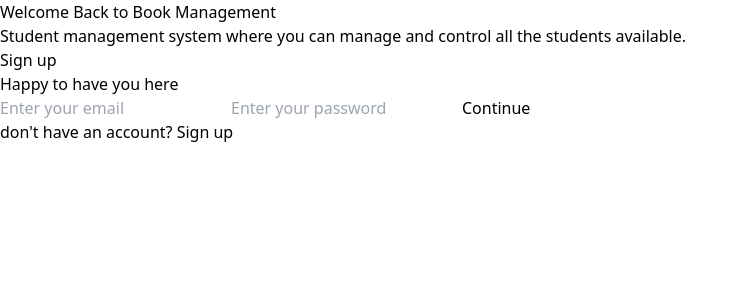
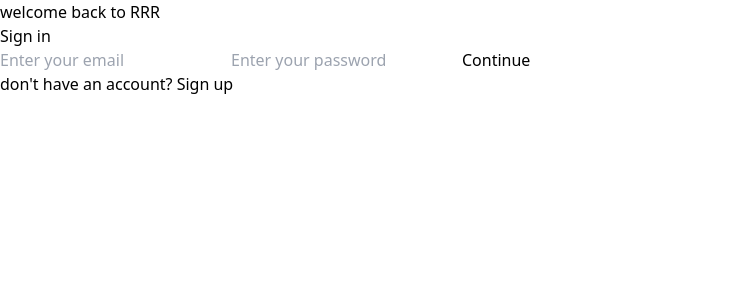
Before and after one commit to NkubitoyimanziRuth8/NE2024, a React (Vite) app in the folder frontend/: page / in a window 1280 px wide. Shown: the top 300 px of the page, without its empty margins (0-748 px from the left). Built offline with nearby package versions, Linux system fonts and the light colour scheme.

Commit message:
corrected error

```diff
--- a/frontend/src/app/Display.jsx
+++ b/frontend/src/app/Display.jsx
@@ -44,7 +44,7 @@ export default function Display() {
     book.author.toLowerCase().includes(searchTerm.toLowerCase()) ||
     book.publisher.toLowerCase().includes(searchTerm.toLowerCase()) ||
     book.publicationYear.toString().includes(searchTerm.toLowerCase()) ||
-    book.Subject.toLowerCase().includes(searchTerm.toLowerCase())
+    book.subject.toLowerCase().includes(searchTerm.toLowerCase())
   );
 
   // Pagination logic
@@ -90,7 +90,7 @@ export default function Display() {
               <td className='border p-2'>{book.author}</td>
               <td className='border p-2'>{book.publisher}</td>
               <td className='border p-2'>{book.publicationYear}</td>
-              <td className='border p-2'>{book.Subject}</td>
+              <td className='border p-2'>{book.subject}</td>
             </tr>
           ))}
         </tbody>
@@ -100,7 +100,7 @@ export default function Display() {
           <button
             key={index + 1}
             onClick={(event) => handleClick(event, index + 1)}
-            className={`mx-1 px-3 py-1 border rounded ${currentPage === index + 1 ? 'bg-gray-500 text-white' : 'bg-white text-blue-500'}`}
+            className={`mx-1 px-3 py-1 border rounded ${currentPage === index + 1 ? 'bg-blue-500 text-white' : 'bg-white text-blue-500'}`}
           >
             {index + 1}
           </button>
--- a/frontend/src/app/Login.jsx
+++ b/frontend/src/app/Login.jsx
@@ -33,17 +33,17 @@ export default function Login() {
   return (
     <section className='flex flex-col lg:flex-row justify-center items-center w-[100vw] h-[100vh]'>
       {/* Left Section */}
-      <div className='bg-blue-900 text-white flex flex-col justify-center items-center w-full lg:w-1/2 h-[50vh] lg:h-full p-8'>
-        <h1 className='text-3xl font-bold mb-4'>Welcome Back to Book Management</h1>
-        <p className='text-lg text-center'>
+      <div className='bg-gray-900 text-white flex flex-col justify-center items-center w-full lg:w-1/2 h-[50vh] lg:h-full p-8'>
+        <h1 className='text-3xl font-bold mb-4'>welcome back to RRR</h1>
+        {/* <p className='text-lg text-center'>
           Student management system where you can manage and control all the students available.
-        </p>
+        </p> */}
       </div>
 
       {/* Right Section */}
       <div className='flex flex-col justify-center items-center w-full lg:w-1/2 p-8'>
-        <h1 className='text-2xl font-bold text-blue-900 mb-4'>Sign up</h1>
-        <p className='mb-6 text-gray-600'>Happy to have you here</p>
+        <h1 className='text-2xl font-bold text-gray-900 mb-4'>Sign in</h1>
+        {/* <p className='mb-6 text-gray-600'>Happy to have you here</p> */}
 
         {/* Form */}
         <form onSubmit={handleSubmit} className='flex flex-col w-full max-w-md gap-4'>
@@ -51,7 +51,7 @@ export default function Login() {
           <input type="email" placeholder="Enter your email" name="email" onChange={handleChange} className='py-4 px-2 border-2 border-gray-300 rounded-md focus:outline-none focus:border-blue-800 placeholder:text-lg'/>
           <input type="password" placeholder="Enter your password" name="password" onChange={handleChange} className='py-4 px-2 border-2 border-gray-300 rounded-md focus:outline-none focus:border-blue-800 placeholder:text-lg'/>
 
-          <button type="submit" className='w-full bg-blue-900 text-white py-4 rounded-md hover:opacity-75 font-bold text-xl'>Continue</button>
+          <button type="submit" className='w-full bg-gray-900 text-white py-4 rounded-md hover:opacity-75 font-bold text-xl'>Continue</button>
         </form>
 
         <p className='mt-4'>don't have an account? <Link to="/register" className='text-blue-900'>Sign up</Link></p>
--- a/frontend/src/app/Register.jsx
+++ b/frontend/src/app/Register.jsx
@@ -34,10 +34,10 @@ export default function Register() {
     <section className='flex flex-col lg:flex-row justify-center items-center w-[100vw] h-[100vh]'>
       {/* Left Section */}
       <div className='bg-gray-900 text-white flex flex-col justify-center items-center w-full lg:w-1/2 h-[50vh] lg:h-full p-8'>
-        <h1 className='text-3xl font-bold mb-4'>Welcome to Book Management</h1>
-        <p className='text-lg text-center'>
+        <h1 className='text-3xl font-bold mb-4'>Read Relax & Retreat</h1>
+        {/* <p className='text-lg text-center'>
           Student management system where you can manage and control all the students available.
-        </p>
+        </p> */}
       </div>
 
       {/* Right Section */}
```
